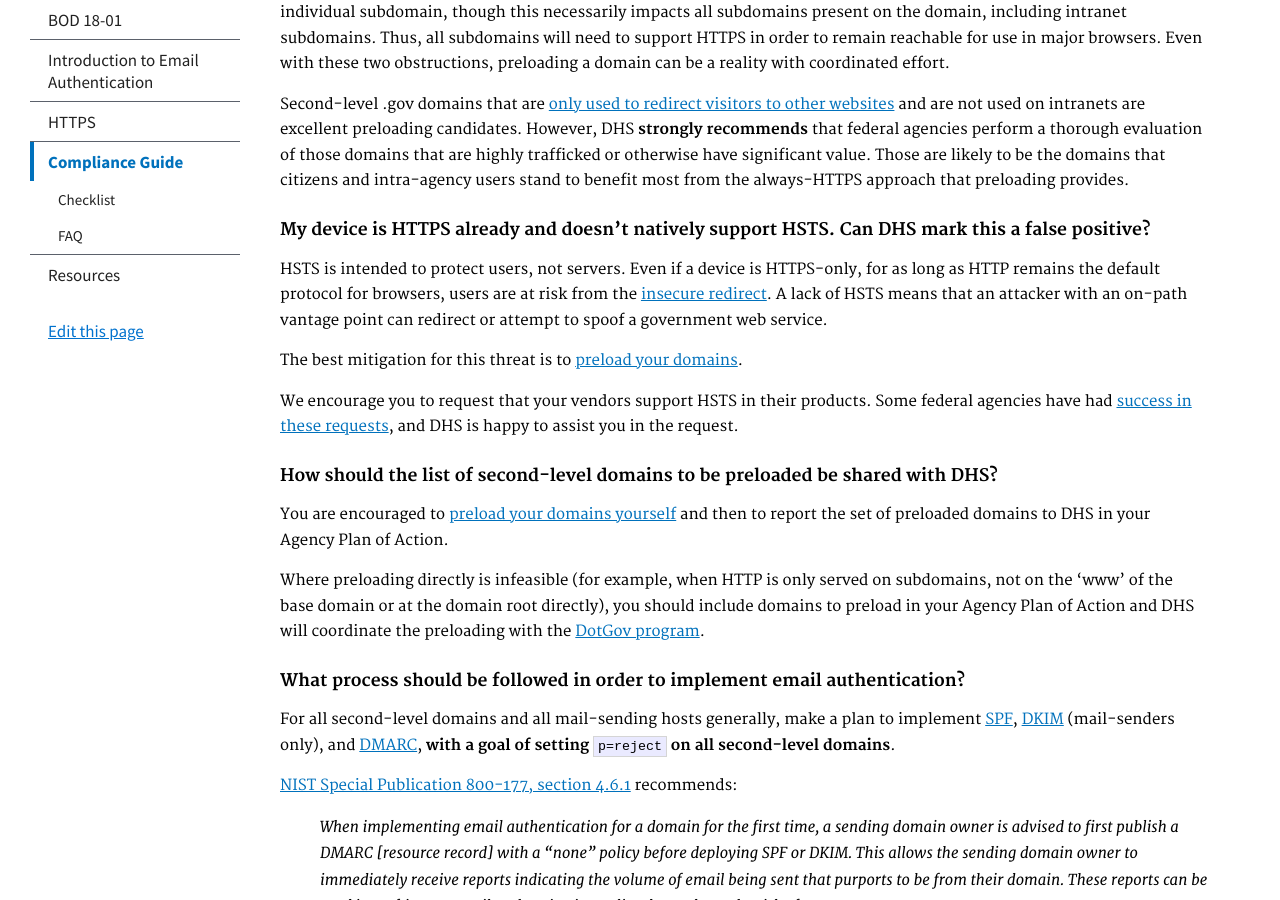
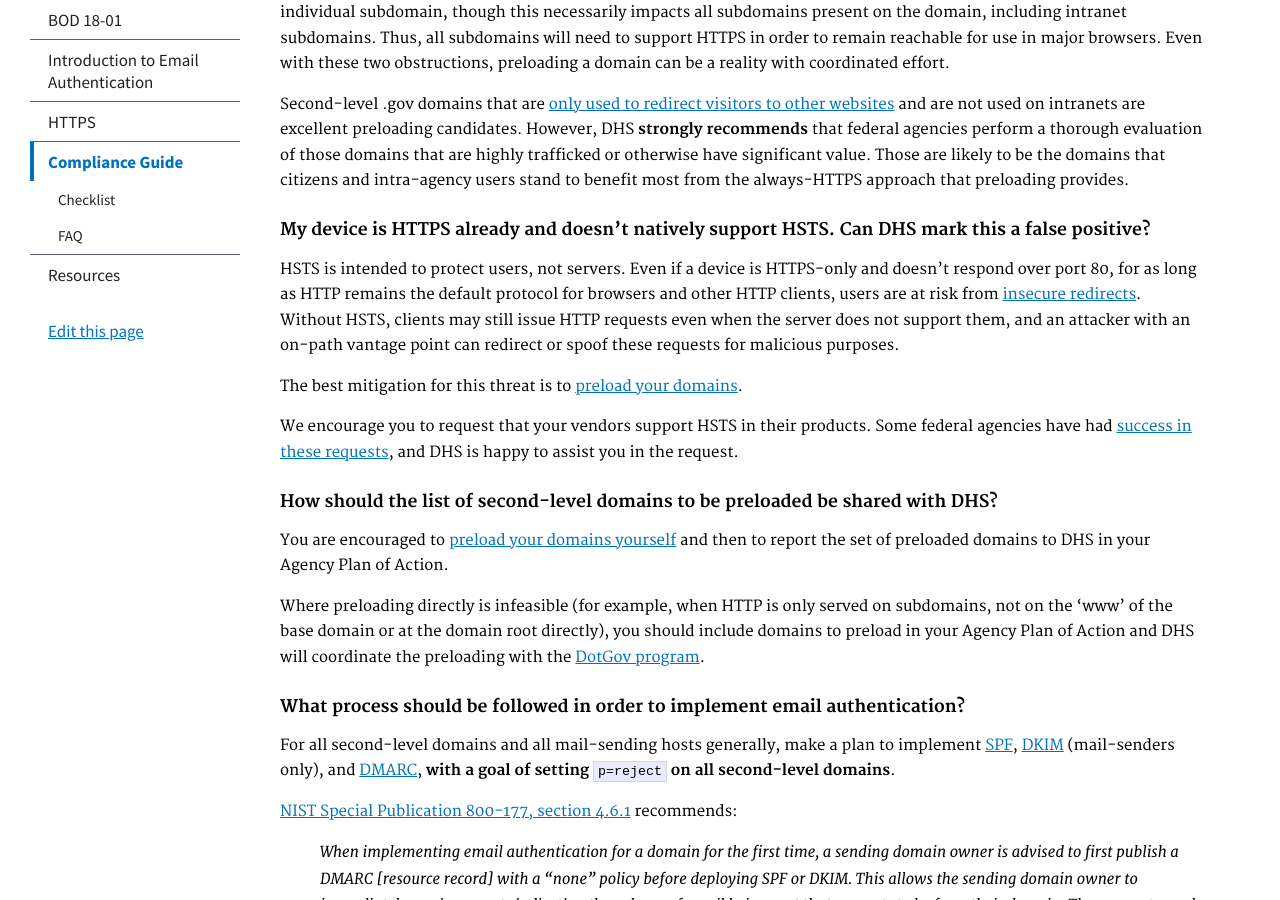
Before and after one commit to cisagov/cyber.dhs.gov, a Jekyll site: the page built from pages/guide.md, in a window 1280 px wide and 900 px high, scrolled down 2123 px. Built offline with Jekyll 4.4.1, drawn with Linux system fonts in a browser that asks for light colours; some of the changed text lies outside the part shown.

Commit message:
grammar and clarity suggestion approval 👍

```diff
--- a/pages/guide.md
+++ b/pages/guide.md
@@ -67,7 +67,7 @@ BOD 18-01 also mandates two additional steps:
 Second-level .gov domains that are [only used to redirect visitors to other websites](https://https.cio.gov/guide/#what-about-domains-that-are-only-used-to-redirect-visitors-to-other-websites) and are not used on intranets are excellent preloading candidates. However, DHS **strongly recommends** that federal agencies perform a thorough evaluation of those domains that are highly trafficked or otherwise have significant value. Those are likely to be the domains that citizens and intra-agency users stand to benefit most from the always-HTTPS approach that preloading provides.
 
 #### My device is HTTPS already and doesn't natively support HSTS. Can DHS mark this a false positive?
-HSTS is intended to protect users, not servers. Even if a device is HTTPS-only, for as long as HTTP remains the default protocol for browsers, users are at risk from the [insecure redirect](https://https.cio.gov/hsts/#background). A lack of HSTS means that an attacker with an on-path vantage point can redirect or attempt to spoof a government web service.
+HSTS is intended to protect users, not servers. Even if a device is HTTPS-only and doesn't respond over port 80, for as long as HTTP remains the default protocol for browsers and other HTTP clients, users are at risk from [insecure redirects](https://https.cio.gov/hsts/#background). Without HSTS, clients may still issue HTTP requests even when the server does not support them, and an attacker with an on-path vantage point can redirect or spoof these requests for malicious purposes.
 
 The best mitigation for this threat is to [preload your domains](https://https.cio.gov/hsts/#hsts-preloading).
 
```
Also changed, not shown: other parts of pages/guide.md (+1 -1 lines).
